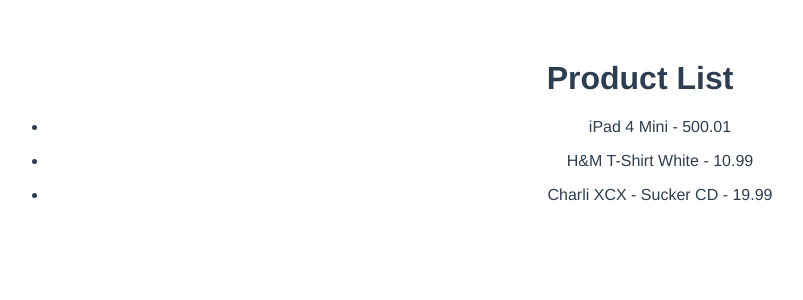
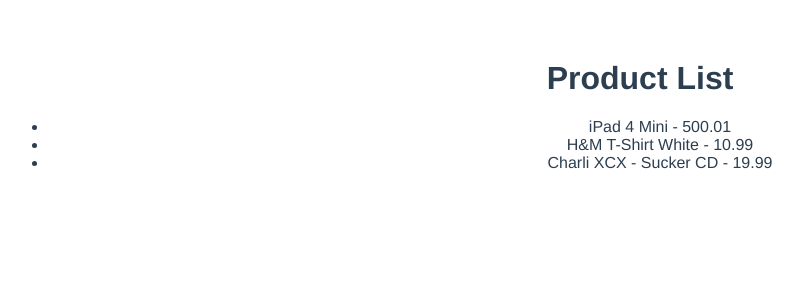
Before and after one commit to liscikiscie/shopping-cart, a Vue app: page / in a window 1280 px wide. Shown: the top 300 px of the page, without its empty margins (0-803 px from the left). Built offline with nearby package versions, Linux system fonts and the light colour scheme.

Commit message:
Vuex basics: getters

```diff
--- a/src/components/ProductList.vue
+++ b/src/components/ProductList.vue
@@ -1,32 +1,28 @@
 <template>
     <div class="product-list">
         <h1>Product List</h1>
-        <Product
-                v-for="product in products"
-                :key="product.id"
-                :title="product.title"
-                :price="product.price"
-        />
+        <ul>
+            <li v-for="product in products">
+                {{product.title}} - {{product.price}}
+            </li>
+        </ul>
     </div>
 </template>
 
 <script>
-    import Product from './Product';
     import shop from '../api/shop'
+    import store from '../store/index'
 
     let ProductList = {
         name: 'ProductList',
-        components: {
-            Product
-        },
-        data() {
-            return {
-                products: []
+        computed: {
+            products() {
+                return store.getters.availableProducts
             }
         },
         created() {
             shop.getProducts(products => {
-                this.products = products
+                store.commit('setProducts', products);
             })
         }
     };
--- /dev/null
+++ b/src/store/index.js
@@ -0,0 +1,27 @@
+import Vuex from 'vuex'
+import Vue from 'vue'
+
+Vue.use(Vuex);
+
+export default new Vuex.Store({
+    state: {    //data
+        products: []
+    },
+    getters: {
+        availableProducts( state, getters ) {
+            return state.products.filter(products => products.inventory > 0)
+        }
+    },
+    actions: {
+        fetchProducts() {
+            //make the call
+            //run setProducts mutation
+        }
+    },
+    mutations: {
+        setProducts( state, products ) {
+            //update products
+            state.products = products;
+        }
+    }
+});
```
Also changed, not shown: package.json (+4 -5 lines), 1 other file (tests, documents, lock files or other folders).
